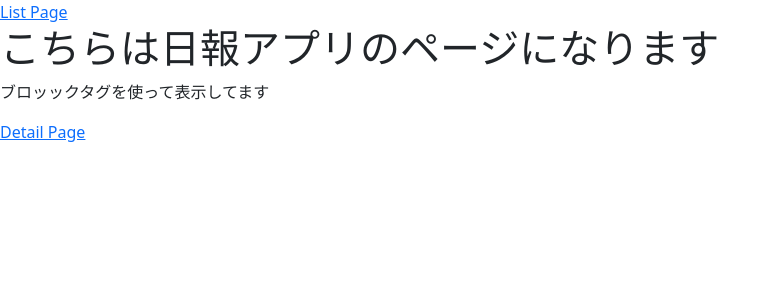
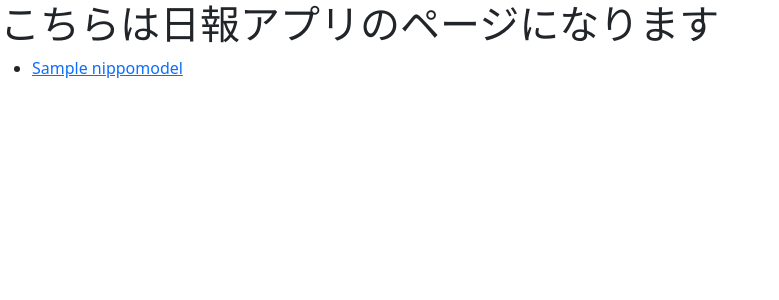
Before and after one commit to kenjiprograming/itc, a Django app: page /nippo/ in a window 1280 px wide. Shown: the top 300 px of the page, without its empty margins (0-779 px from the left). Run offline with Django 4.2, Linux system fonts and the light colour scheme; tables that the repository leaves empty hold one stand-in row (values such as "Sample post").

Commit message:
:sparkles: work with model

```diff
--- a/src/nippo/templates/base.html
+++ b/src/nippo/templates/base.html
@@ -10,7 +10,6 @@
 
   </head>
   <body>
-    <a href="{% url 'nippo-list' %}">List Page</a>
 
     {% block content %}{% endblock %}
 
--- a/src/nippo/templates/nippo/nippo-detail.html
+++ b/src/nippo/templates/nippo/nippo-detail.html
@@ -5,9 +5,9 @@
 {% endblock %}
 
 {% block content %}
-    <h1>今日のラッキーナンバーはこちら→ {{random_number}}</h1>
-    <p>あなたの入力した番号はこちら→ {{number}}</p>
-    <p>{{random_number}} + {{number}} = {{random_number|add:number}}</p>
+    <p>
+        {{obj}}
+    </p>
 
     <a href="{% url 'nippo-list' %}">List Page</a>
     <a href="{% url 'nippo-create' %}">Create Page</a>
--- a/src/nippo/templates/nippo/nippo-list.html
+++ b/src/nippo/templates/nippo/nippo-list.html
@@ -6,7 +6,14 @@
 
 {% block content %}
     <h1>こちらは日報アプリのページになります</h1>
-    <p>ブロッックタグを使って表示してます</p>
 
-    <a href="{% url 'nippo-detail' 2 %}">Detail Page</a>
+    <div>
+        <ul>
+            {% for obj in obj_list %}
+                <li><a href="{% url 'nippo-detail' obj.pk %}">{{obj.title}}</a></li>
+
+            {% endfor %}
+        </ul>
+    </div>
+
 {% endblock %}
--- a/src/nippo/urls.py
+++ b/src/nippo/urls.py
@@ -3,6 +3,6 @@ from .views import nippoDetailView, nippoListView, nippoCreateView
 
 urlpatterns = [
   path('', nippoListView, name='nippo-list'),
-  path('detail/<int:number>', nippoDetailView, name='nippo-detail'),
+  path('detail/<int:pk>', nippoDetailView, name='nippo-detail'),
   path('create/', nippoCreateView, name='nippo-create'),
 ]
--- a/src/nippo/views.py
+++ b/src/nippo/views.py
@@ -1,16 +1,21 @@
 from django.shortcuts import render
 from random import randint
+from .models import NippoModel
 
 def nippoListView(request):
-    return render(request, 'nippo/nippo-list.html')
+    template_name =  'nippo/nippo-list.html'
+    ctx = {}
+    obj_list = NippoModel.objects.all();
+    ctx['obj_list'] = obj_list
 
-def nippoDetailView(request, number):
+    return render(request, template_name, ctx)
+
+def nippoDetailView(request, pk):
     template_name = 'nippo/nippo-detail.html'
-    random_int = randint(1,10)
-    ctx = {
-        'random_number': random_int,
-        'number': number,
-    }
+    ctx = {}
+    obj = NippoModel.objects.get(pk=pk)
+    ctx['obj'] = obj
+
     return render(request, template_name, ctx)
 
 def nippoCreateView(request):
```
